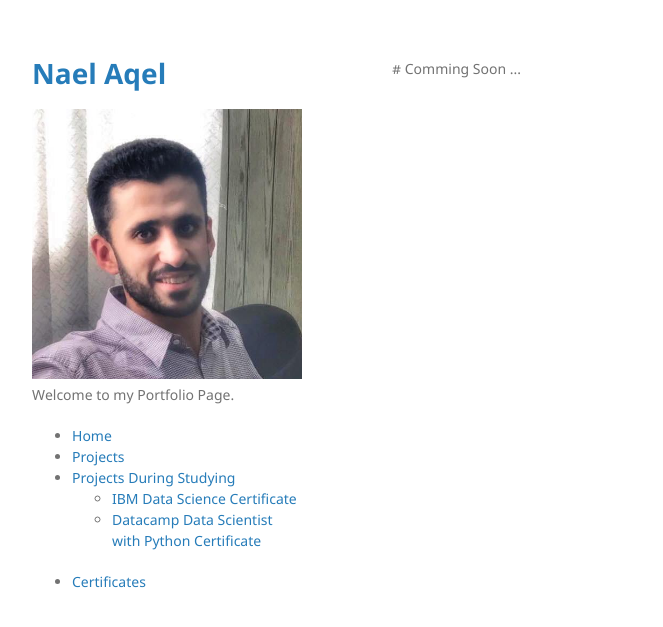
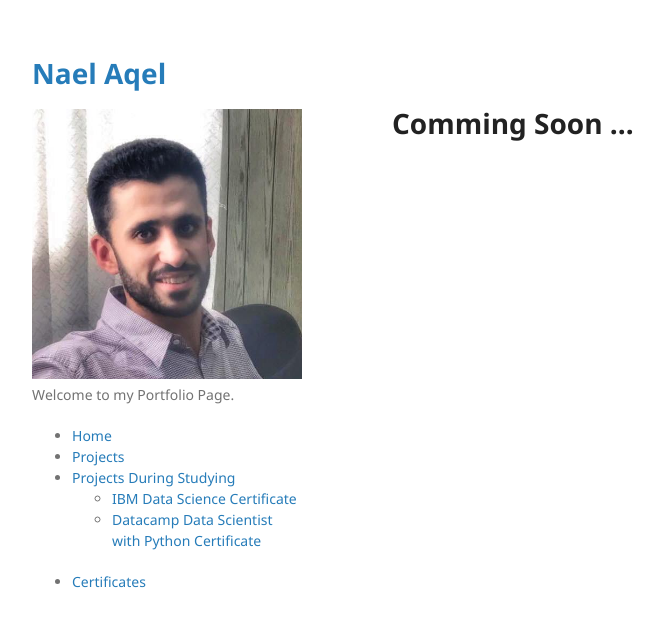
Before and after one commit to NaelAqel/naelaqel.github.io, a Jekyll site: the page built from Projects.md, in a window 1280 px wide. Shown: the top 627 px of the page, without its empty margins (178-841 px from the left). Built offline with Jekyll 4.4.1, drawn with Linux system fonts in a browser that asks for light colours.

Commit message:
Update Projects.md

```diff
--- a/Projects.md
+++ b/Projects.md
@@ -1,6 +1,5 @@
 ---
 layout: default
 ---
-<section>
+<section></section>
 # Comming Soon ...
-</section>
```
